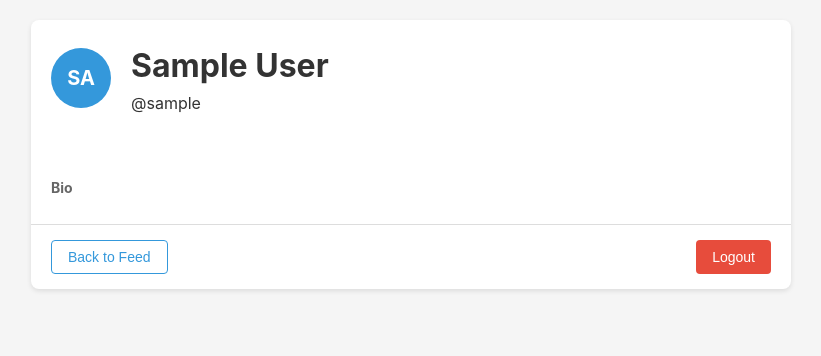
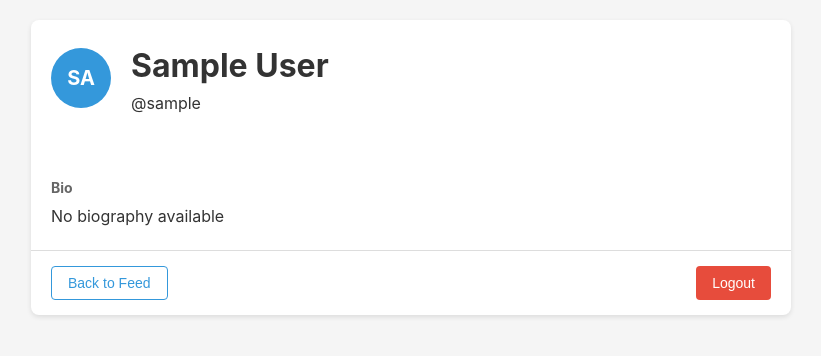
Before and after one commit to Ricar8o/social-media-microservices-app, a Next.js app in the folder frontend/social-media-app-frontend/: page /profile in a window 1280 px wide. Shown: the top 356 px of the page, without its empty margins (229-1050 px from the left). Built offline with nearby package versions, Linux system fonts and the light colour scheme; sample sign-in values are in the browser's storage.

Commit message:
fix: display default message for empty biography in profile page

```diff
--- a/frontend/social-media-app-frontend/src/app/profile/page.tsx
+++ b/frontend/social-media-app-frontend/src/app/profile/page.tsx
@@ -71,7 +71,9 @@ export default function ProfilePage() {
 
           <div className="bio">
             <h3>Bio</h3>
-            <p className="biography-description">{user.biography}</p>
+            <p className="biography-description">
+              { user.biography || "No biography available" }
+            </p>
           </div>
         </div>
 
```
